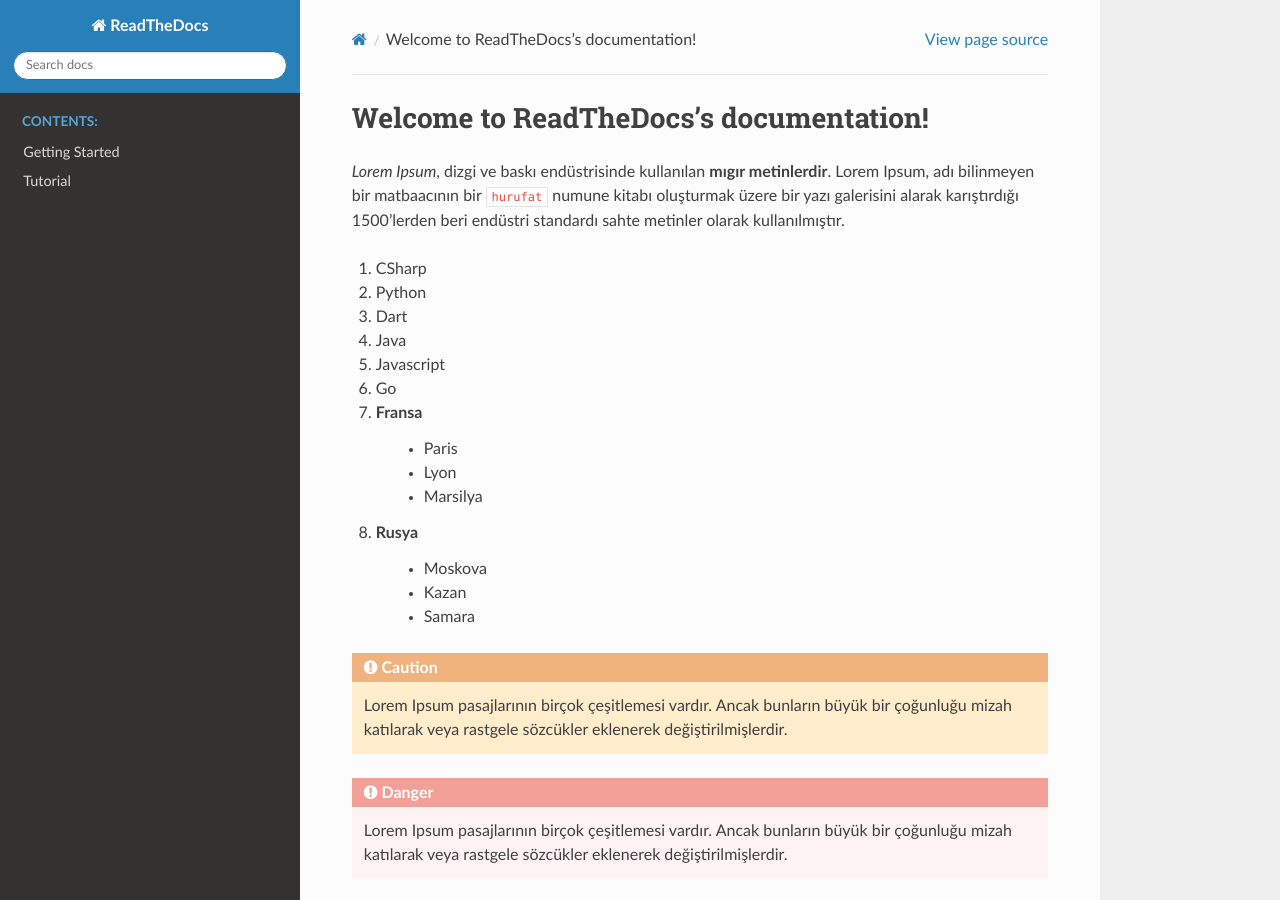
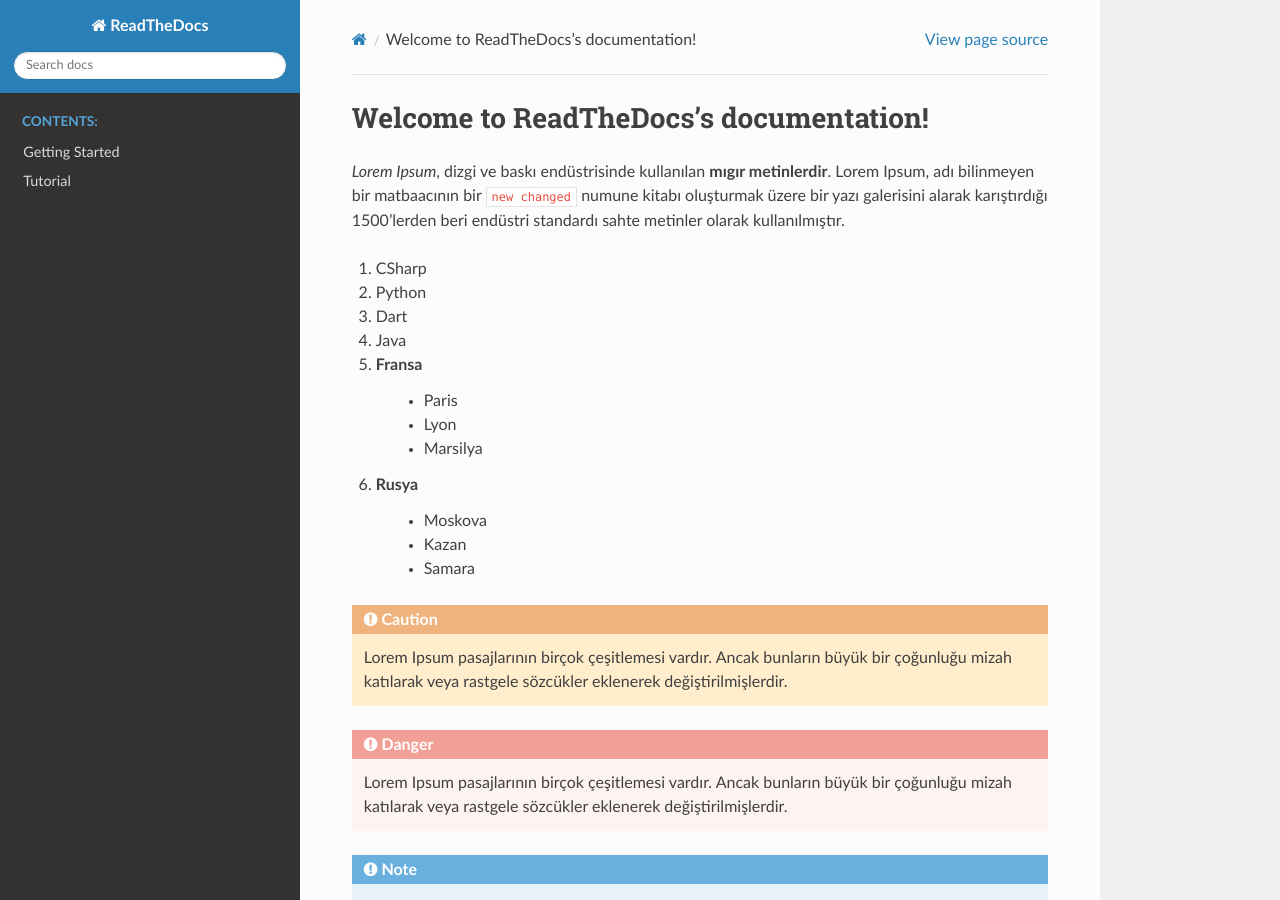
Before and after one commit to mustafadikyar/readthedocs-implementation, a Sphinx documentation site: the page built from source/index.rst, in a window 1280 px wide and 900 px high. Built offline with Sphinx 7.4.7 and the Read the Docs theme 2.0.0, drawn with Linux system fonts in a browser that asks for light colours.

Commit message:
Update index.rst

```diff
--- a/source/index.rst
+++ b/source/index.rst
@@ -7,7 +7,7 @@ Welcome to ReadTheDocs's documentation!
 =======================================
 
 *Lorem Ipsum*, dizgi ve baskı endüstrisinde kullanılan **mıgır metinlerdir**.
-Lorem Ipsum, adı bilinmeyen bir matbaacının bir ``hurufat`` numune kitabı oluşturmak
+Lorem Ipsum, adı bilinmeyen bir matbaacının bir ``new changed`` numune kitabı oluşturmak
 üzere bir yazı galerisini alarak karıştırdığı 1500'lerden beri endüstri standardı
 sahte metinler olarak kullanılmıştır.
 
@@ -15,8 +15,6 @@ sahte metinler olarak kullanılmıştır.
 #. Python
 #. Dart
 #. Java
-#. Javascript
-#. Go
 
 #. Fransa
     * Paris
```
Also changed, not shown: 5 other files.
